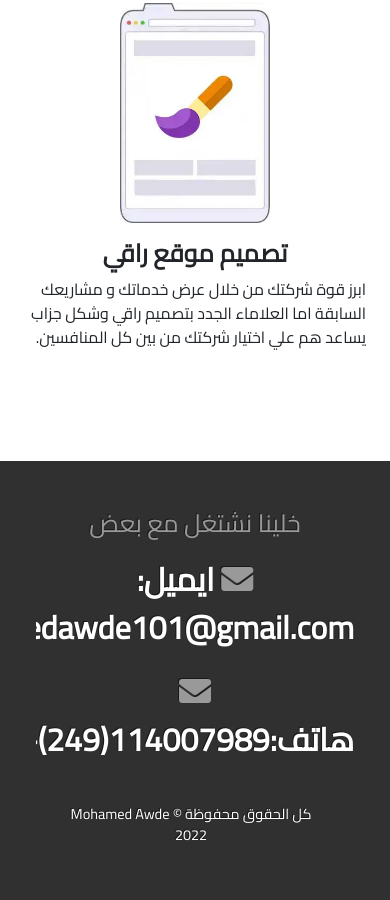
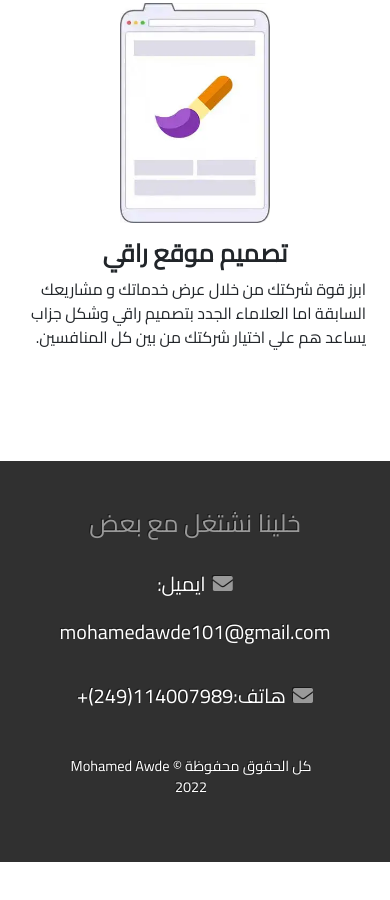
Before and after one commit to MohamedAwde/portfolio-ar, a plain HTML site: page index.html in a window 390 px wide. Shown: the part 2787-3687 px from the top of the page. After the commit the page ends 3649 px from the top, so only its background shows below. Drawn offline with nearby package versions, Linux system fonts and the light colour scheme.

Commit message:
fix email and phone number font size

```diff
--- a/index.html
+++ b/index.html
@@ -305,18 +305,21 @@
           <h2>خلينا نشتغل مع بعض</h2>
           <p>
             <strong> </strong>
-            <li class="fa fa-envelope"></li>
+            <li class="fa fa-envelope lead"></li>
             <strong>
-              <a href="mailto:mohamedawde101@gmail.com" target="_blank"
+              <a
+                class="lead"
+                href="mailto:mohamedawde101@gmail.com"
+                target="_blank"
                 >ايميل: mohamedawde101@gmail.com</a
               >
             </strong>
           </p>
           <p>
             <strong> </strong>
-            <li class="fa fa-envelope"></li>
+            <li class="fa fa-envelope lead"></li>
             <strong>
-              <a href="tel:00249114007989" target="_blank"
+              <a class="lead" href="tel:00249114007989" target="_blank"
                 >هاتف:114007989(249)+</a
               >
             </strong>
```
